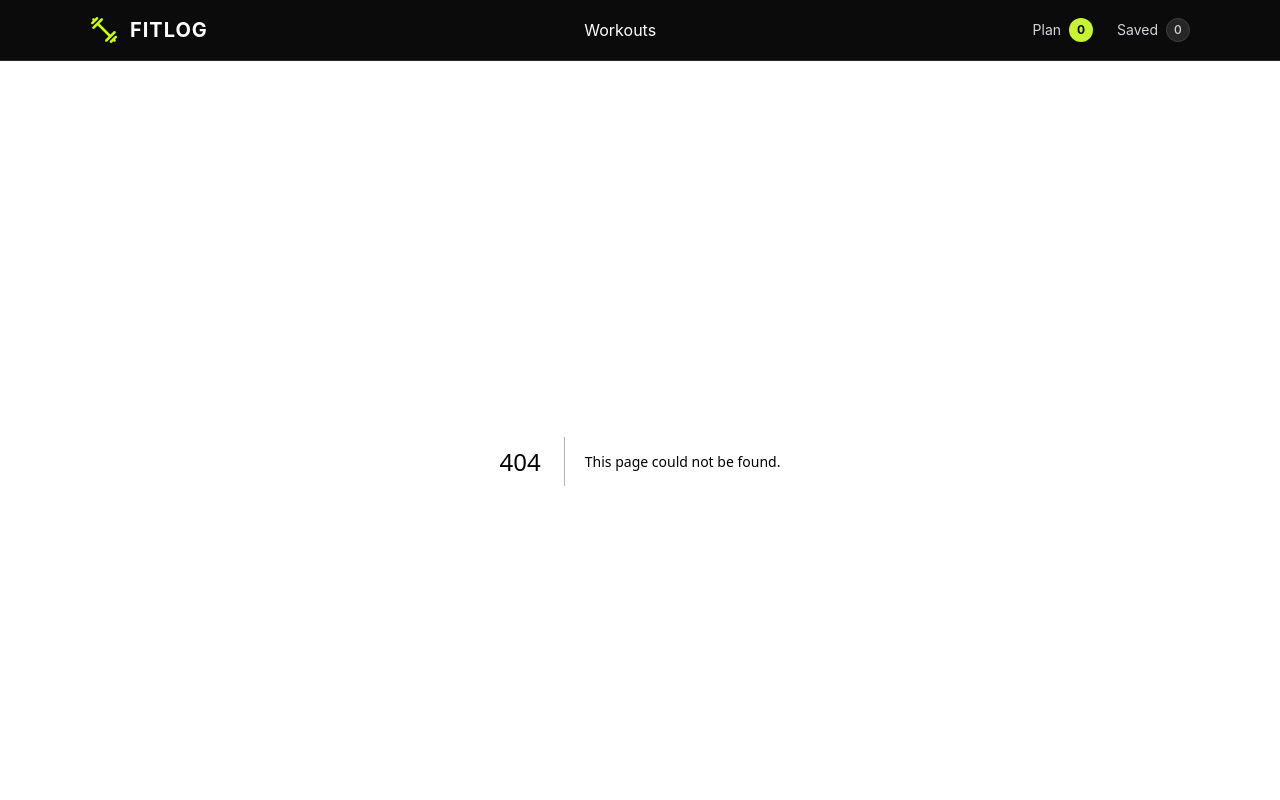
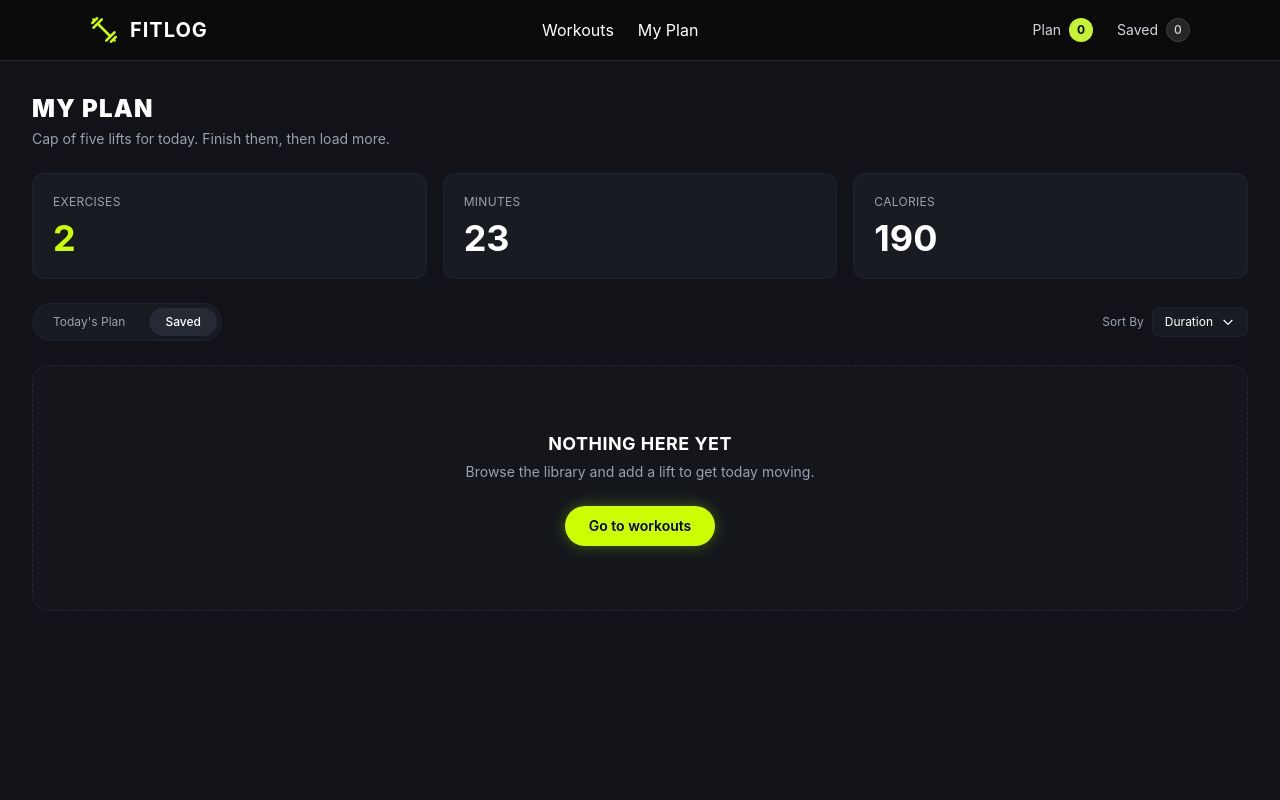
Before and after one commit to rh9331492-coder/batch-14-assignment-6, a Next.js app: page /listeadCard in a window 1280 px wide. Before the commit this address had no page. Shown: the top 800 px of the page. Built offline with nearby package versions, Linux system fonts and the light colour scheme.

Commit message:
second commit added now

```diff
--- a/src/app/cardsDitails/[Ditails]/page.tsx
+++ b/src/app/cardsDitails/[Ditails]/page.tsx
@@ -1,8 +1,8 @@
 import { Type } from '@/app/types/type'
-import React from 'react'
-interface getType{
-    params:Promise<{
-        Ditails:string
+import Link from 'next/link'
+interface getType {
+    params: Promise<{
+        Ditails: string
     }>
 }
 const getData = async () => {
@@ -15,18 +15,115 @@ const getData = async () => {
         console.log('finish')
     }
 }
-const DetailsPage = async({params}:getType) => {
-    const {Ditails} = await params
+const DetailsPage = async ({ params }: getType) => {
+    const { Ditails } = await params
     // console.log(Ditails)
     const dataDetails = await getData()
     // console.log(dataDetails)
-    const data = dataDetails.find((data:Type) => data.id === parseInt(Ditails)) as Type
+    const data = dataDetails.find((data: Type) => data.id === parseInt(Ditails)) as Type
     console.log(data)
-  return (
-    <div>
-      <h2>details{data.rating}</h2>
-    </div>
-  )
+    return (
+        <div className="min-h-screen bg-[#0D0F12] text-white p-6 md:p-12 flex justify-center items-center">
+            <div className="max-w-6xl w-full grid grid-cols-1 lg:grid-cols-2 gap-8 lg:gap-12 items-start">
+
+                {/* Left Column: Big Image */}
+                <div className="relative w-full h-[400px] lg:h-[600px] rounded-2xl overflow-hidden bg-gray-800 shadow-2xl">
+                    {/* <Image
+                        src={data.image}
+                        alt={data.name || 'Workout Details'}
+                        fill
+                        className="object-cover"
+                        priority
+                    /> */}
+                </div>
+
+                {/* Right Column: Details Content */}
+                <div className="flex flex-col gap-6">
+
+                    {/* Title & Description */}
+                    <div>
+                        <h1 className="text-3xl lg:text-4xl font-extrabold tracking-wide uppercase">
+                            {data.name}
+                        </h1>
+                        <p className="text-gray-400 text-sm mt-2 leading-relaxed">
+                            {data.description}
+                        </p>
+                    </div>
+
+                    {/* Muscle Groups Badges */}
+                    <div className="flex flex-wrap gap-2">
+                        {data.muscleGroups?.map((group, index) => (
+                            <span
+                                key={index}
+                                className="bg-[#CCFF00] text-black text-xs font-extrabold px-4 py-1.5 rounded-full uppercase tracking-wider"
+                            >
+                                {group}
+                            </span>
+                        ))}
+                    </div>
+
+                    {/* Specs Table Card */}
+                    <div className="bg-[#181B20] rounded-2xl border border-[#23272F] overflow-hidden">
+                        <div className="grid divide-y divide-[#23272F] text-sm">
+                            <div className="flex justify-between items-center px-5 py-4">
+                                <span className="text-gray-400 font-medium uppercase tracking-wider text-xs">Equipment</span>
+                                <span className="font-semibold text-gray-200">{data.equipment}</span>
+                            </div>
+                            <div className="flex justify-between items-center px-5 py-4">
+                                <span className="text-gray-400 font-medium uppercase tracking-wider text-xs">Difficulty</span>
+                                <span className="font-semibold text-gray-200">{data.difficulty}</span>
+                            </div>
+                            <div className="flex justify-between items-center px-5 py-4">
+                                <span className="text-gray-400 font-medium uppercase tracking-wider text-xs">Sets</span>
+                                <span className="font-semibold text-gray-200">{data.sets}</span>
+                            </div>
+                            <div className="flex justify-between items-center px-5 py-4">
+                                <span className="text-gray-400 font-medium uppercase tracking-wider text-xs">Reps</span>
+                                <span className="font-semibold text-gray-200">{data.reps}</span>
+                            </div>
+                            <div className="flex justify-between items-center px-5 py-4">
+                                <span className="text-gray-400 font-medium uppercase tracking-wider text-xs">Duration</span>
+                                <span className="font-semibold text-gray-200">{data.duration} min</span>
+                            </div>
+                            <div className="flex justify-between items-center px-5 py-4">
+                                <span className="text-gray-400 font-medium uppercase tracking-wider text-xs">Calories</span>
+                                <span className="font-semibold text-gray-200">{data.caloriesBurned} kcal</span>
+                            </div>
+                            <div className="flex justify-between items-center px-5 py-4">
+                                <span className="text-gray-400 font-medium uppercase tracking-wider text-xs">Rating</span>
+                                <span className="font-semibold text-gray-200">{data.rating}</span>
+                            </div>
+                        </div>
+                    </div>
+
+                    {/* Instructions Section */}
+                    <div className="flex flex-col gap-3">
+                        <h3 className="text-white font-extrabold tracking-wider uppercase text-sm">
+                            Instructions
+                        </h3>
+                        <div className="text-gray-400 text-sm leading-relaxed whitespace-pre-line bg-[#181B20]/50 p-4 rounded-xl border border-[#23272F]">
+                            {data.instructions}
+                        </div>
+                    </div>
+
+                    <div className="flex items-center gap-4 pt-2">
+                        <button className="flex-1 bg-[#CCFF00] hover:bg-[#b3e600] text-black font-extrabold py-3.5 px-6 rounded-xl flex items-center justify-center gap-2 transition-colors cursor-pointer text-sm">
+
+                            Add to today's plan
+                        </button>
+                        <Link href={'/'}>
+                        <button
+                         className="bg-[#181B20] hover:bg-[#23272F] text-white border border-[#23272F] font-semibold py-3.5 px-6 rounded-xl flex items-center justify-center gap-2 transition-colors cursor-pointer text-sm">
+
+                            Save for later
+                        </button>
+                        </Link>
+                    </div>
+
+                </div>
+            </div>
+        </div>
+    )
 }
 
 export default DetailsPage
--- a/src/app/components/navber/Navber.tsx
+++ b/src/app/components/navber/Navber.tsx
@@ -5,6 +5,7 @@ import Link from 'next/link'
 const Navber = () => {
     const links = <>
     <Link href={'/'}>Workouts</Link>
+    <Link href={'/listeadCard'}>My Plan</Link>
     </>
 return (
     <header className="bg-[#0b0b0b] text-white py-4 border-b border-neutral-800">
--- /dev/null
+++ b/src/app/context/CardContext.tsx
@@ -0,0 +1,22 @@
+"use client"
+import { createContext, useState } from "react"
+import { Type } from "../types/type";
+
+export const cardDataContext = createContext({})
+const CardsProvider = ({children}:{children: React.ReactNode}) => {
+    const [addToCard, setAddToCard] = useState<Type[]>([]);
+    const [save, setSove] = useState([])
+    const sharedData = {
+        addToCard, setAddToCard,
+        save, setSove
+    }
+  return (
+    <cardDataContext.Provider value={sharedData}>
+        {
+            children
+        }
+    </cardDataContext.Provider>
+  )
+}
+
+export default CardsProvider
--- a/src/app/layout.tsx
+++ b/src/app/layout.tsx
@@ -3,6 +3,7 @@ import { Geist, Geist_Mono } from "next/font/google";
 import "./globals.css";
 import Navber from "./components/navber/Navber";
 import Footer from "./components/footer/Footer";
+import CardsProvider from "./context/CardContext";
 
 const geistSans = Geist({
   variable: "--font-geist-sans",
@@ -27,11 +28,13 @@ export default function RootLayout({ children }: LayoutProps<"/">) {
     >
       {/*  className="min-h-full flex flex-col" */}
       <body cz-shortcut-listen="true">
-        <Navber></Navber>
-        <div>
-          {children}
-        </div>
-        <Footer></Footer>
+        <CardsProvider>
+          <Navber></Navber>
+          <div>
+            {children}
+          </div>
+          <Footer></Footer>
+        </CardsProvider>
       </body>
     </html>
   );
--- /dev/null
+++ b/src/app/listeadCard/page.tsx
@@ -0,0 +1,71 @@
+"use client"
+import React, { useContext } from 'react'
+import { cardDataContext } from '../context/CardContext'
+
+const ListeadCard = () => {
+  const { addToCard, setAddToCard, } = useContext(cardDataContext)
+  console.log(addToCard, setAddToCard)
+  return (
+    <div className="min-h-screen bg-[#111318] text-white p-8 font-sans">
+
+      {/* Header Section */}
+      <div className="mb-6">
+        <h1 className="text-2xl font-black tracking-wider uppercase mb-1">My Plan</h1>
+        <p className="text-gray-400 text-sm">Cap of five lifts for today. Finish them, then load more.</p>
+      </div>
+
+      {/* Stats Cards Grid */}
+      <div className="grid grid-cols-1 md:grid-cols-3 gap-4 mb-6">
+
+        {/* Exercises Card */}
+        <div className="bg-[#181b22] border border-gray-800/60 rounded-xl p-5">
+          <p className="text-xs text-gray-400 uppercase tracking-wide mb-2">Exercises</p>
+          <h2 className="text-4xl font-bold text-[#ccff00]">2</h2>
+        </div>
+
+        {/* Minutes Card */}
+        <div className="bg-[#181b22] border border-gray-800/60 rounded-xl p-5">
+          <p className="text-xs text-gray-400 uppercase tracking-wide mb-2">Minutes</p>
+          <h2 className="text-4xl font-bold text-white">23</h2>
+        </div>
+
+        {/* Calories Card */}
+        <div className="bg-[#181b22] border border-gray-800/60 rounded-xl p-5">
+          <p className="text-xs text-gray-400 uppercase tracking-wide mb-2">Calories</p>
+          <h2 className="text-4xl font-bold text-white">190</h2>
+        </div>
+
+      </div>
+
+      {/* Filter & Sort Bar */}
+      <div className="flex flex-col sm:flex-row justify-between items-start sm:items-center gap-4 mb-6">
+        <div className="flex items-center gap-2 bg-[#181b22] p-1 rounded-full border border-gray-800/60 text-xs">
+          <button className="px-4 py-1.5 rounded-full text-gray-400 hover:text-white transition">Today&apos;s Plan</button>
+          <button className="px-4 py-1.5 rounded-full bg-[#262a35] text-white font-medium shadow">Saved</button>
+        </div>
+
+        <div className="flex items-center gap-2 text-xs text-gray-400">
+          <span>Sort By</span>
+          <button className="flex items-center gap-2 bg-[#181b22] border border-gray-800/60 px-3 py-1.5 rounded-lg text-white">
+            Duration
+            <svg className="w-3.5 h-3.5" fill="none" stroke="currentColor" viewBox="0 0 24 24">
+              <path strokeLinecap="round" strokeLinejoin="round" strokeWidth="2" d="M19 9l-7 7-7-7"></path>
+            </svg>
+          </button>
+        </div>
+      </div>
+
+      {/* Empty State Box */}
+      <div className="border border-dashed border-gray-800 rounded-2xl p-16 text-center bg-[#14161c]">
+        <h3 className="text-lg font-bold tracking-wide uppercase mb-1">Nothing Here Yet</h3>
+        <p className="text-gray-400 text-sm mb-6">Browse the library and add a lift to get today moving.</p>
+        <button className="bg-[#ccff00] hover:bg-[#b3e600] text-black text-sm font-semibold px-6 py-2.5 rounded-full shadow-[0_0_15px_rgba(204,255,0,0.3)] transition">
+          Go to workouts
+        </button>
+      </div>
+
+    </div>
+  )
+}
+
+export default ListeadCard
--- a/src/app/types/type.ts
+++ b/src/app/types/type.ts
@@ -9,7 +9,7 @@ export interface Type{
     duration: number
     caloriesBurned:number
     sets: number
-    rep: number
+    reps: string
     rating: number
     description: string
     instructions: string
```
